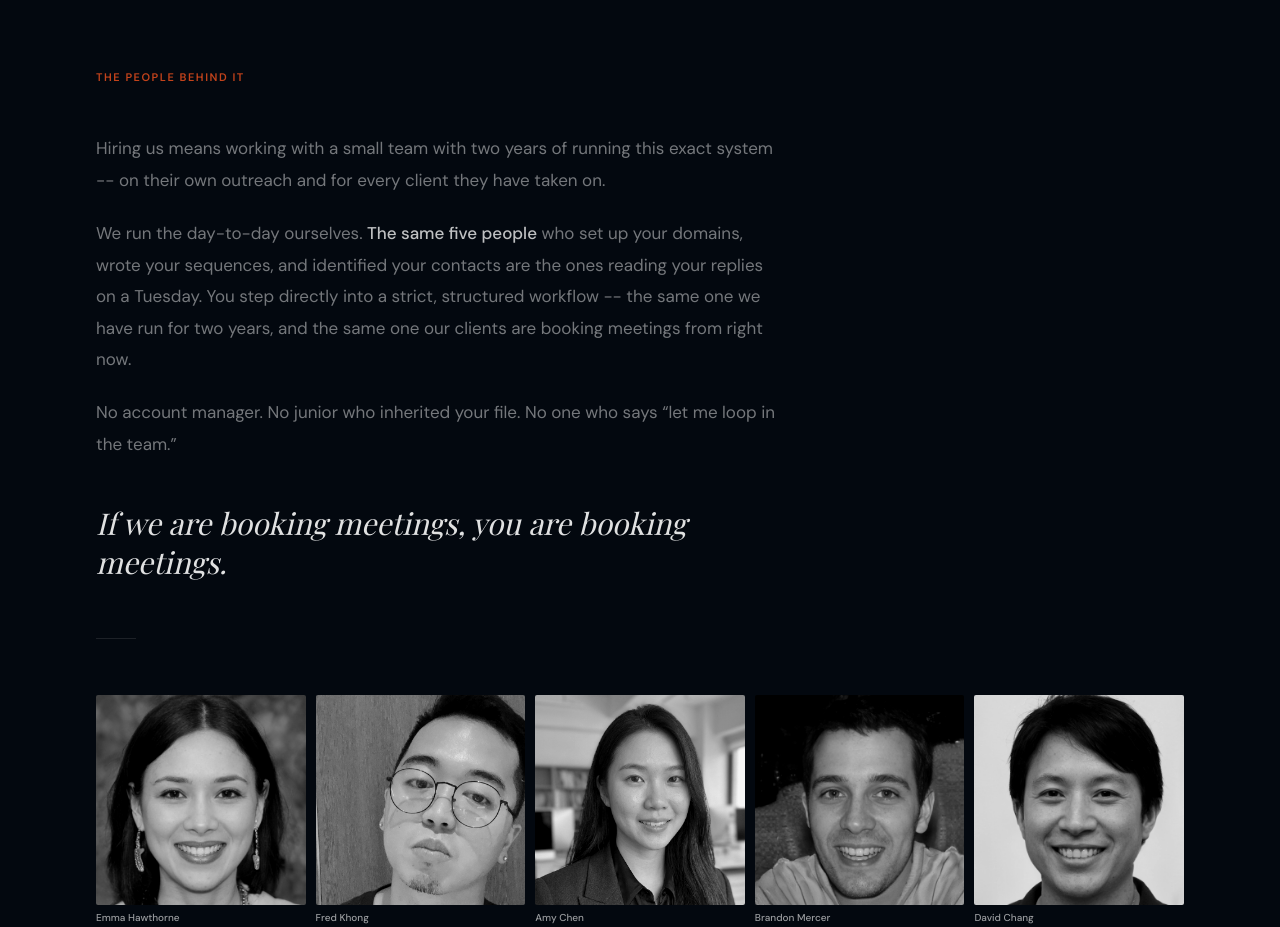
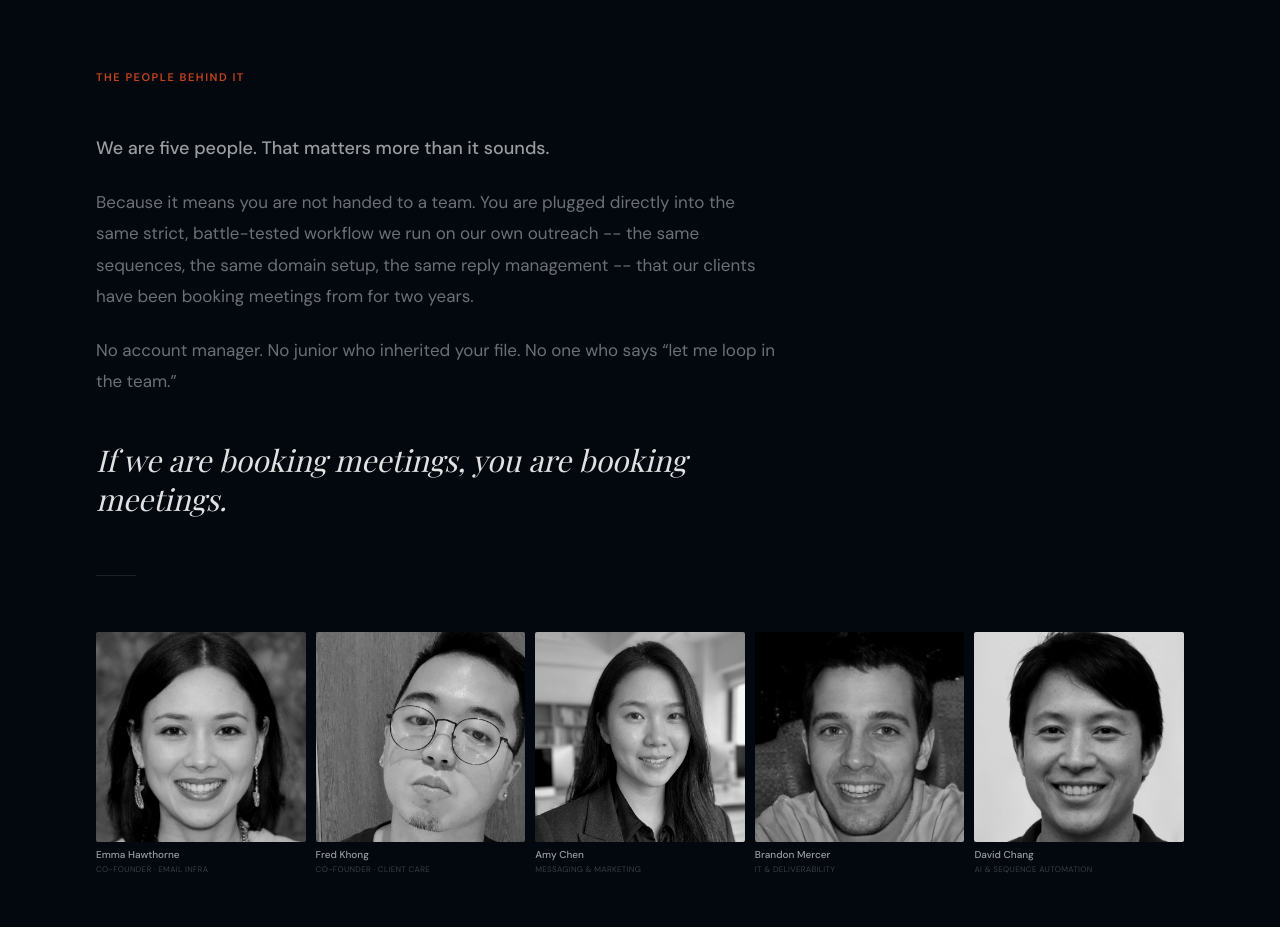
Before and after one commit to jaexochill2-code/scalesteady-engineers, a Next.js app: page / in a window 1280 px wide. Shown: the part 6060-6987 px from the top of the page. Built offline with nearby package versions, Linux system fonts and the light colour scheme.

Commit message:
copy: workflow is the mic drop - small team is the why, plugged into battle-tested system is the payoff

```diff
--- a/src/app/page.tsx
+++ b/src/app/page.tsx
@@ -844,23 +844,21 @@ export default function Home() {
           <div style={{ maxWidth: "680px" }}>
             <p
               className="font-sans"
-              style={{ fontSize: "clamp(14px, 1.5vw, 17px)", lineHeight: "1.85", color: "rgba(255,255,255,0.45)" }}
+              style={{ fontSize: "clamp(15px, 1.6vw, 18px)", lineHeight: "1.75", color: "rgba(255,255,255,0.6)", fontWeight: 500 }}
             >
-              Hiring us means working with a small team with two years of running this exact system -- on their own outreach and for every client they have taken on.
+              We are five people. That matters more than it sounds.
             </p>
 
             <p
               className="font-sans"
-              style={{ fontSize: "clamp(14px, 1.5vw, 17px)", lineHeight: "1.85", color: "rgba(255,255,255,0.45)", marginTop: "clamp(16px, 2vw, 22px)" }}
+              style={{ fontSize: "clamp(14px, 1.5vw, 17px)", lineHeight: "1.85", color: "rgba(255,255,255,0.42)", marginTop: "clamp(16px, 2vw, 22px)" }}
             >
-              We run the day-to-day ourselves.{" "}
-              <strong style={{ color: "rgba(255,255,255,0.75)", fontWeight: 500 }}>The same five people</strong>{" "}
-              who set up your domains, wrote your sequences, and identified your contacts are the ones reading your replies on a Tuesday. You step directly into a strict, structured workflow -- the same one we have run for two years, and the same one our clients are booking meetings from right now.
+              Because it means you are not handed to a team. You are plugged directly into the same strict, battle-tested workflow we run on our own outreach -- the same sequences, the same domain setup, the same reply management -- that our clients have been booking meetings from for two years.
             </p>
 
             <p
               className="font-sans"
-              style={{ fontSize: "clamp(14px, 1.5vw, 17px)", lineHeight: "1.85", color: "rgba(255,255,255,0.45)", marginTop: "clamp(16px, 2vw, 22px)" }}
+              style={{ fontSize: "clamp(14px, 1.5vw, 17px)", lineHeight: "1.85", color: "rgba(255,255,255,0.42)", marginTop: "clamp(16px, 2vw, 22px)" }}
             >
               No account manager. No junior who inherited your file. No one who says &ldquo;let me loop in the team.&rdquo;
             </p>
```
